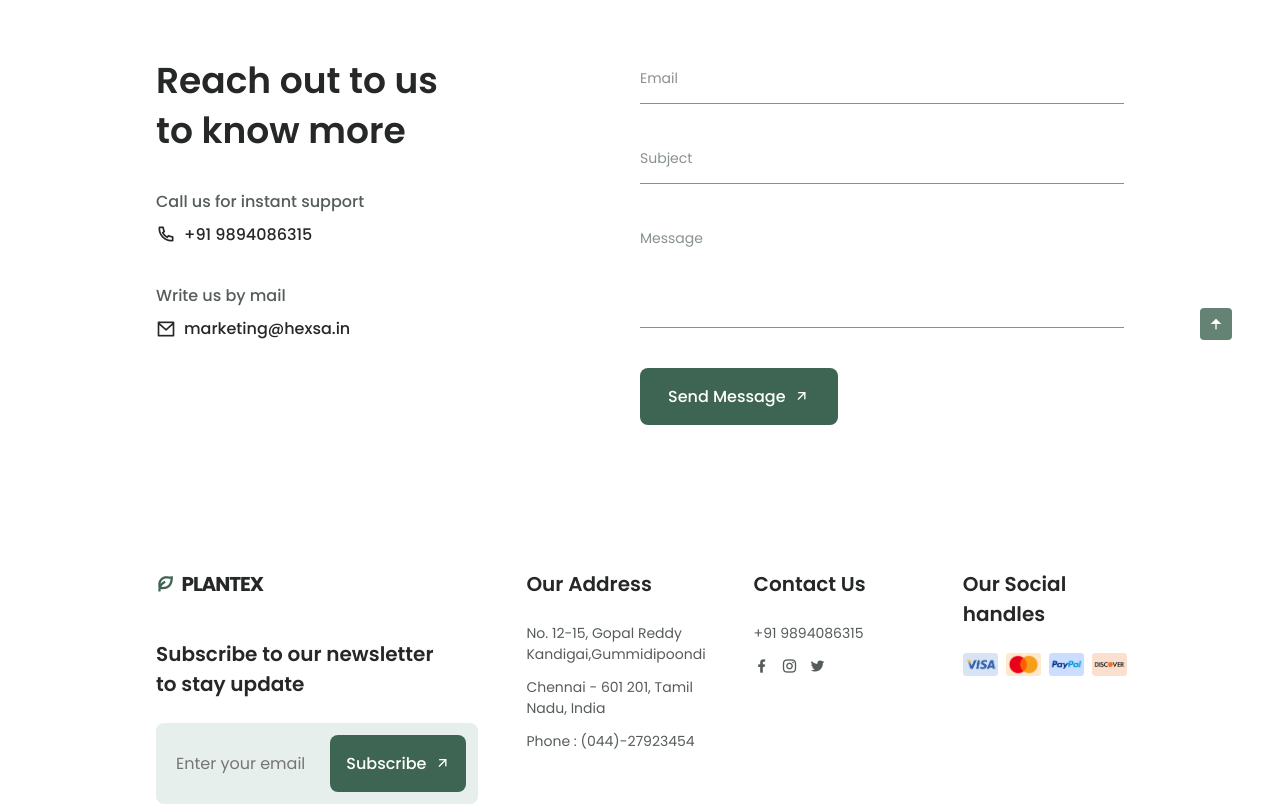
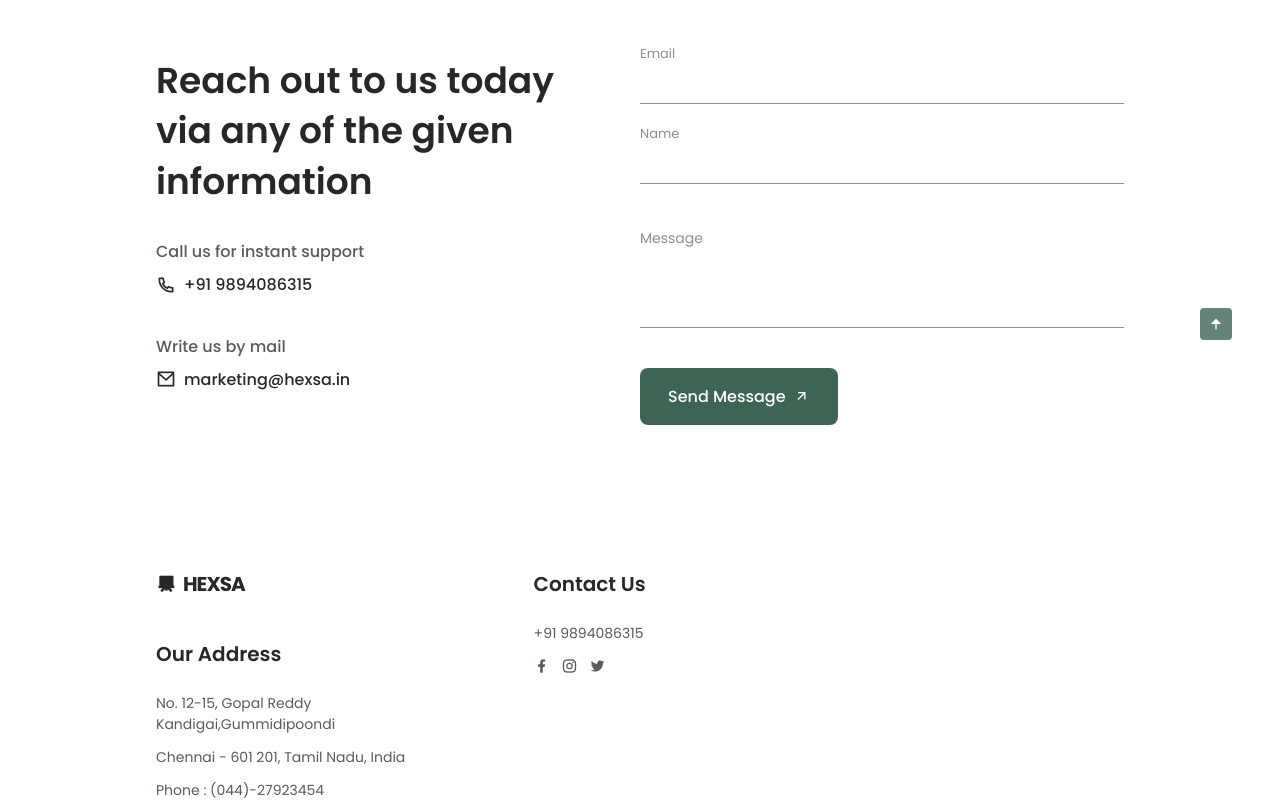
Before and after one commit to hrithwikbharadwaj/website, a plain HTML site: page products/pallet.html in a window 1280 px wide. Shown: the part 700-1508 px from the top of the page. Drawn offline with nearby package versions, Linux system fonts and the light colour scheme.

Commit message:
Update pallet.html

```diff
--- a/products/pallet.html
+++ b/products/pallet.html
@@ -20,7 +20,7 @@
         <header class="header" id="header">
             <nav class="nav container">
                 <a href="#" class="nav__logo">
-                    <i class="ri-leaf-line nav__logo-icon"></i> Plantex
+                    <i class="ri-artboard-fill"></i> Hexsa
                 </a>
 
                 <div class="nav__menu" id="nav-menu">
@@ -119,7 +119,7 @@
             <div class="contact__container grid">
                 <div class="contact__box">
                     <h2 class="section__title">
-                            Reach out to us  <br> to know more
+                        Reach out to us today <br> via any of the given <br> information
                     </h2>
 
                     <div class="contact__data">
@@ -141,16 +141,17 @@
                     </div>
                 </div>
 
-                    <form action="" class="contact__form">
+                <form action="https://formspree.io/f/mpzbadoj" method="POST" class="contact__form">
+                    <input type="hidden" name="apikey" value="a485b5f1-df02-4ad4-8e8c-489d14aa5668">
                     <div class="contact__inputs">
                         <div class="contact__content">
-                                <input type="email" placeholder=" " class="contact__input">
+                            <input type="email" name="_replyto" required class="contact__input">
                             <label for="" class="contact__label">Email</label>
                         </div>
 
                         <div class="contact__content">
-                                <input type="text" placeholder=" " class="contact__input">
-                                <label for="" class="contact__label">Subject</label>
+                            <input type="text" name="name" required class="contact__input">
+                            <label for="" class="contact__label">Name</label>
                         </div>
 
                         <div class="contact__content contact__area">
@@ -159,7 +160,7 @@
                         </div>
                     </div>
 
-                        <button class="button button--flex">
+                    <button type="submit" class="button button--flex">
                         Send Message
                         <i class="ri-arrow-right-up-line button__icon"></i>
                     </button>
@@ -167,32 +168,15 @@
             </div>
         </section>
     </main>
-
           <!--==================== FOOTER ====================-->
           <footer class="footer section">
             <div class="footer__container container grid">
                 <div class="footer__content">
                     <a href="#" class="footer__logo">
-                        <i class="ri-leaf-line footer__logo-icon"></i> Plantex
+                        <i class="ri-artboard-fill"></i> Hexsa
                     </a>
 
-                    <h3 class="footer__title">
-                        Subscribe to our newsletter <br> to stay update
-                    </h3>
-
-                    <div class="footer__subscribe">
-                        <input type="email" placeholder="Enter your email" class="footer__input">
-
-                        <button class="button button--flex footer__button">
-                            Subscribe
-                            <i class="ri-arrow-right-up-line button__icon"></i>
-                        </button>
-                    </div>
-                </div>
-
-                <div class="footer__content">
                     <h3 class="footer__title">Our Address</h3>
-
                         <ul class="footer__data">
                             <li class="footer__information">No. 12-15, Gopal Reddy Kandigai,Gummidipoondi</li>
                             <li class="footer__information"> Chennai - 601 201, Tamil Nadu, India </li>
@@ -221,18 +205,7 @@
                     </ul>
                 </div>
 
-                <div class="footer__content">
-                    <h3 class="footer__title">
-                        Our Social handles
-                    </h3>
 
-                    <div class="footer__cards">
-                        <img src="../assets/img/card1.png" alt="" class="footer__card">
-                        <img src="../assets/img/card2.png" alt="" class="footer__card">
-                        <img src="../assets/img/card3.png" alt="" class="footer__card">
-                        <img src="../assets/img/card4.png" alt="" class="footer__card">
-                    </div>
-                </div>
             </div>
 
             <p class="footer__copy">&#169; Hexsa.in All rigths reserved</p>
```
Lines whose indentation alone changed are shown as unchanged.
